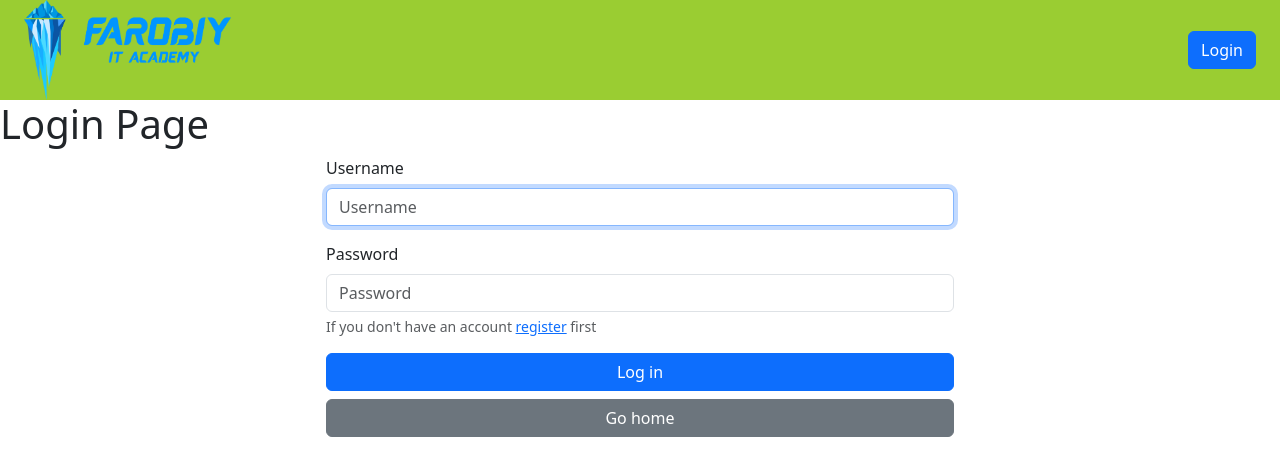
After one commit to ortikovdev/Try-Django, a Django app: template templates/auth/login_form.html in a window 1280 px wide. The commit adds this page. Shown: the top 476 px of the page. Run offline with Django 4.2, Linux system fonts and the light colour scheme; the template is opened without the code that fills it: values that come from a table or form of the project are taken from there, others are empty.

Commit message:
added login via django form

```diff
--- a/auth/forms.py
+++ b/auth/forms.py
@@ -1,4 +1,4 @@
-from django.contrib.auth.forms import UserCreationForm
+from django.contrib.auth.forms import UserCreationForm, AuthenticationForm
 
 
 class MyUserCreationForm(UserCreationForm):
@@ -22,3 +22,20 @@ class MyUserCreationForm(UserCreationForm):
             "id": "inputPassword2",
             "name": "password2"
         })
+
+
+class MyAuthenticationForm(AuthenticationForm):
+    def __init__(self, *args, **kwargs):
+        super(MyAuthenticationForm, self).__init__(*args, **kwargs)
+        self.fields['username'].widget.attrs.update({
+            "class": "form-control",
+            "placeholder": "Username",
+            "id": "exampleFormControlInput1",
+            "name": "username"
+        })
+        self.fields['password'].widget.attrs.update({
+            "class": "form-control",
+            "placeholder": "Password",
+            "id": "inputPassword",
+            "name": "password"
+        })
--- /dev/null
+++ b/templates/auth/login_form.html
@@ -0,0 +1,40 @@
+{% extends 'base.html' %}
+
+{% block title %}
+    Sign in page
+{% endblock %}
+
+{% block header %}
+    <h1>Login Page</h1>
+{% endblock %}
+
+
+
+{% block content %}
+<div class="row justify-content-md-center">
+    <div class="col-md-6">
+        <form method="post">
+            {% csrf_token %}
+            <div class="mb-3">
+                <label for="exampleFormControlInput1" class="form-label">Username</label>
+<!--                <input type="text" class="form-control" id="exampleFormControlInput1" placeholder="Username" name="username">-->
+                {{ form.username }}
+                <div class="text-danger">{{ form.username.errors }}</div>
+            </div>
+            <div class="mb-3">
+                <label for="inputPassword" class="form-label">Password</label>
+<!--                <input type="password" id="inputPassword5" class="form-control" aria-describedby="passwordHelpBlock" placeholder="Password" name="password">-->
+                {{ form.password }}
+                <div class="text-danger">{{ form.password.errors }}</div>
+                <div id="passwordHelpBlock" class="form-text">
+                  If you don't have an account <a href="{% url 'auth:register' %}">register</a> first
+                </div>
+            </div>
+            <div class="d-grid gap-2">
+              <button class="btn btn-primary" type="submit">Log in</button>
+              <a class="btn btn-secondary" href="/">Go home</a>
+            </div>
+        </form>
+    </div>
+</div>
+{% endblock %}
--- a/templates/auth/register.html
+++ b/templates/auth/register.html
@@ -18,16 +18,19 @@
                     <label for="exampleFormControlInput1" class="form-label">Username</label>
 <!--                    <input type="text" class="form-control" id="exampleFormControlInput1" placeholder="Username" name="username">-->
                     {{ form.username }}
-                    {{ form.username.errors }}
+                    <div class="text-danger">{{ form.username.errors }}</div>
+<!--                    {{ form.username.help_text }}-->
                 </div>
 
                 <div class="mb-3">
                     <label for="inputPassword1" class="form-label">Password</label>
 <!--                    <input type="password" id="inputPassword1" class="form-control" aria-describedby="passwordHelpBlock" name="password1" placeholder="Password">-->
                     {{ form.password1 }}
+                    <div class="text-danger">{{ form.password1.errors }}</div>
                     <label for="inputPassword2" class="form-label">Confirm password</label>
 <!--                    <input type="password" id="inputPassword2" class="form-control" aria-describedby="passwordHelpBlock" name= "password2" placeholder="Cofirm password">-->
                     {{ form.password2 }}
+                    <div class="text-danger">{{ form.password2.errors }}</div>
                     <div id="passw ordHelpBlock" class="form-text">
                       If you have already an account <a href="{% url 'auth:login' %}">login</a> first
                     </div>
```
Also changed, not shown: auth/views.py (+17 -2 lines).
